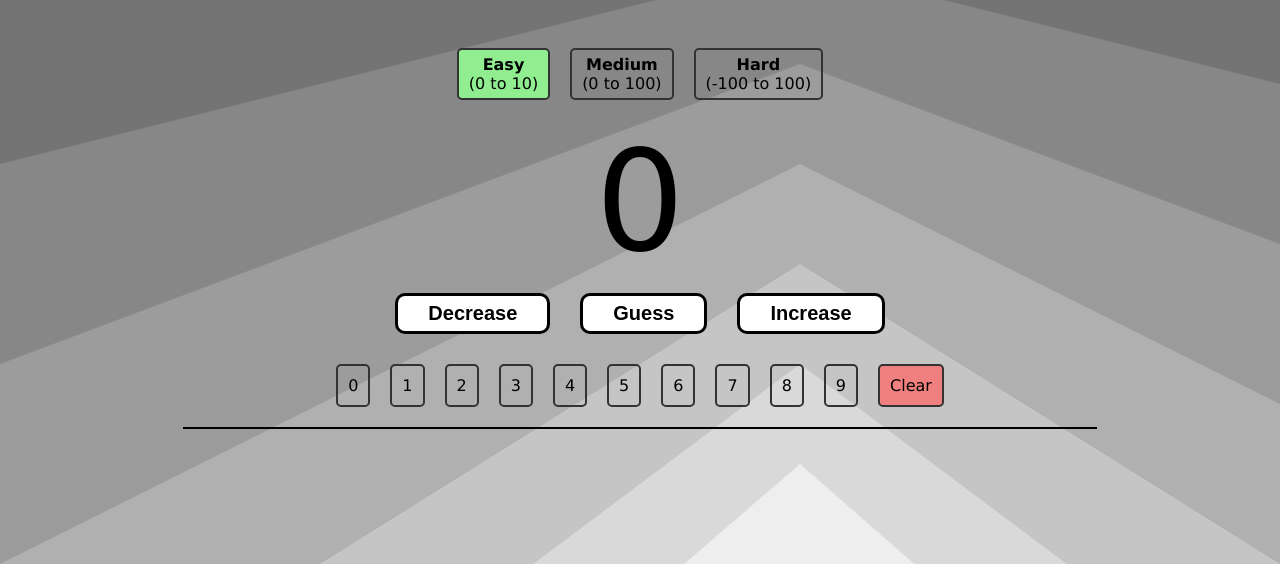
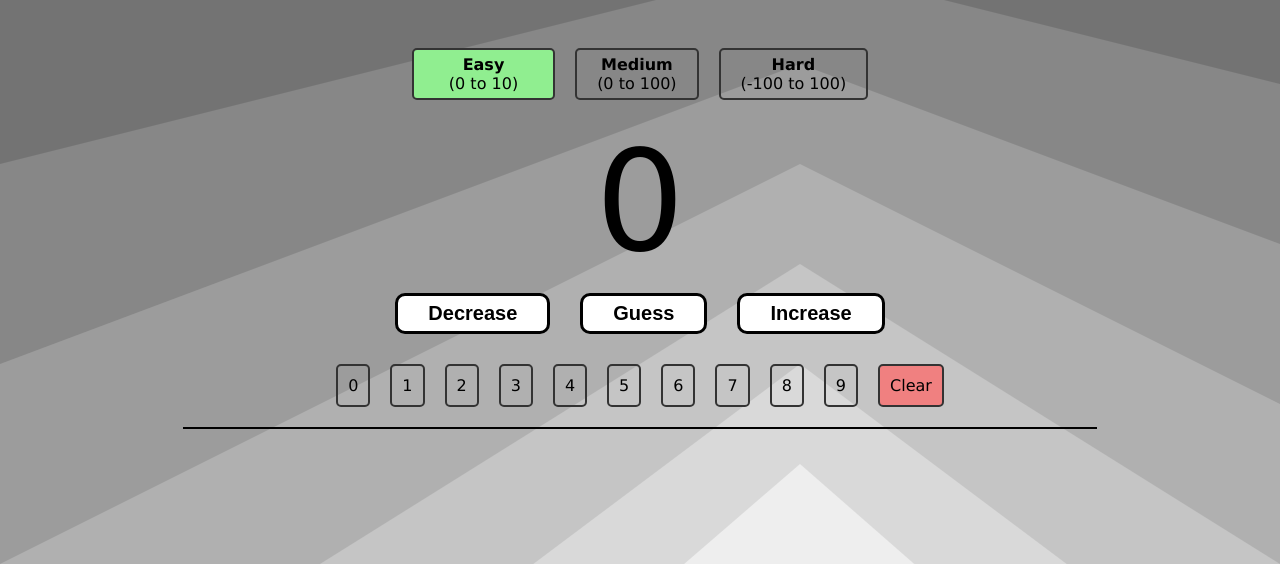
Before and after one commit to MuhamedZzz/Guess-The-Number-, a plain HTML site: page index.html in a window 1280 px wide. Shown: the part 236-800 px from the top of the page. Drawn offline with Linux system fonts and the light colour scheme.

Commit message:
fix padding on difficulty cards

```diff
--- a/style.css
+++ b/style.css
@@ -112,9 +112,21 @@ body {
 .difficulty-card {
     border: 2px solid #333;
     border-radius: 5px;
-    padding: 5px 10px;
     margin: 0 10px;
     cursor: pointer;
+    transition: padding 0.3s ease;
+}
+
+.difficulty-card#easy {
+    padding: 5px 35px;
+}
+
+.difficulty-card#medium {
+    padding: 5px 20px;
+}
+
+.difficulty-card#hard {
+    padding: 5px 20px;
 }
 
 .difficulty-card.selected {
```
